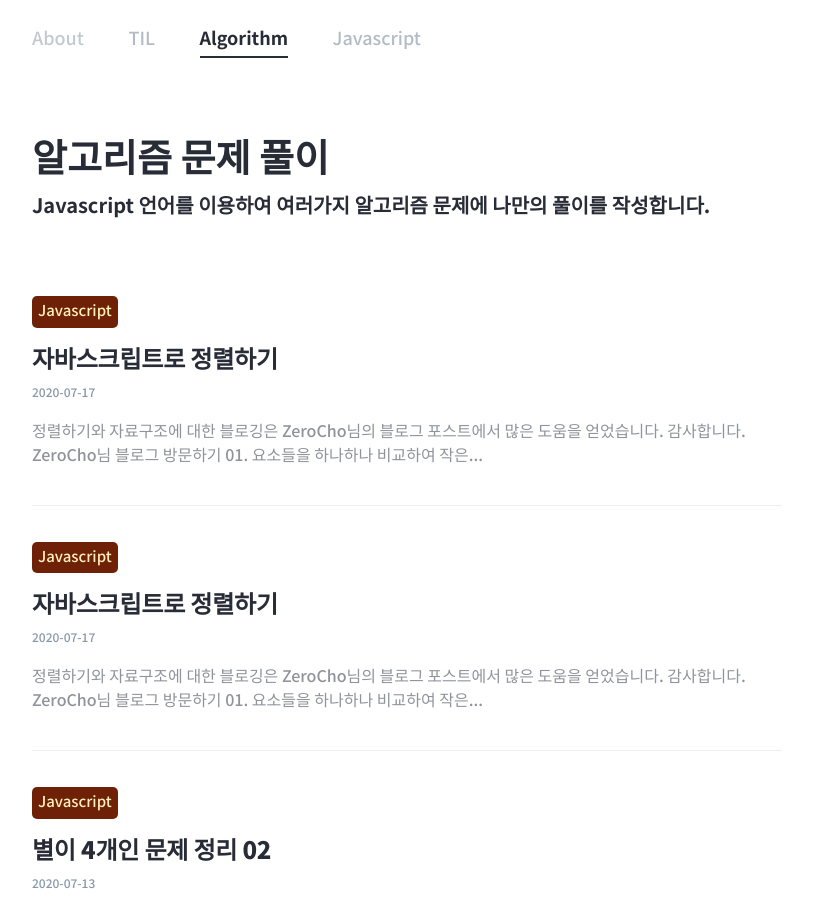
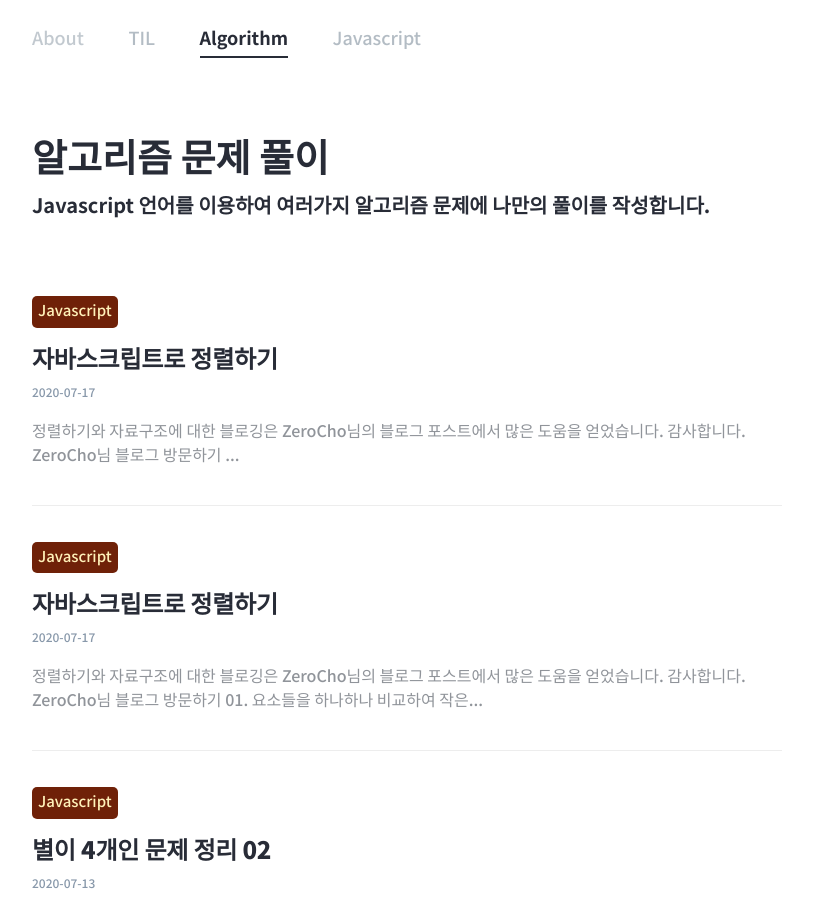
Before and after one commit to hankyeolk/hankyeolk.github.io, a Jekyll site: the page built from algorithm/index.html, in a window 1280 px wide and 900 px high. Shown: the whole window, without its empty margins (233-1046 px from the left). Built offline with Jekyll 4.4.1, drawn with Linux system fonts in a browser that asks for light colours; some web fonts are replaced.

Commit message:
update blog

```diff
--- a/algorithm/sorting-series/11_Sorting02.md
+++ b/algorithm/sorting-series/11_Sorting02.md
@@ -17,7 +17,6 @@
 [ZeroCho님 블로그 방문하기](https://www.zerocho.com/category/Algorithm/post/57e22a778d6bcf0015231c8b)
 <br>
 
-### 01. 요소들을 하나하나 비교하여 작은 숫자를 앞으로, 삽입정렬
 
 ![quick sorting](https://gmlwjd9405.github.io/images/algorithm-quick-sort/quick-sort-concepts.png)
 
```
